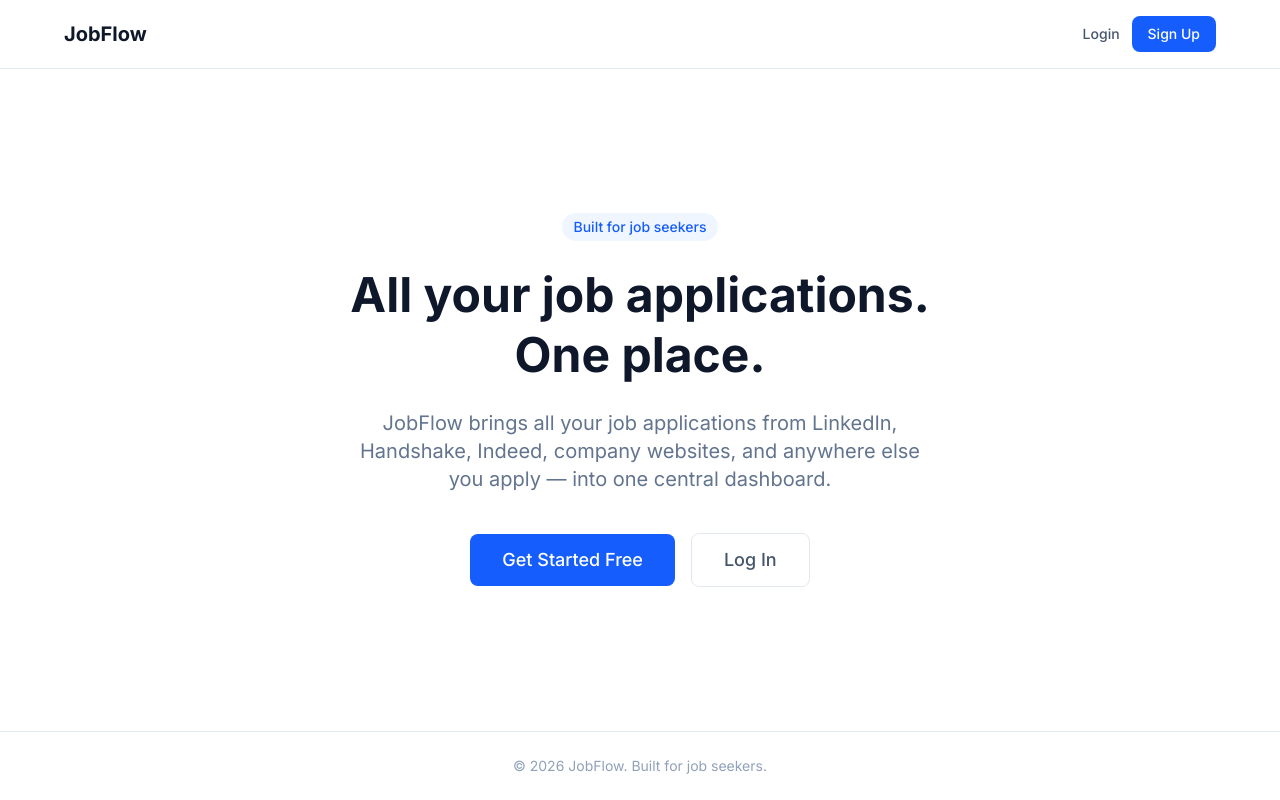
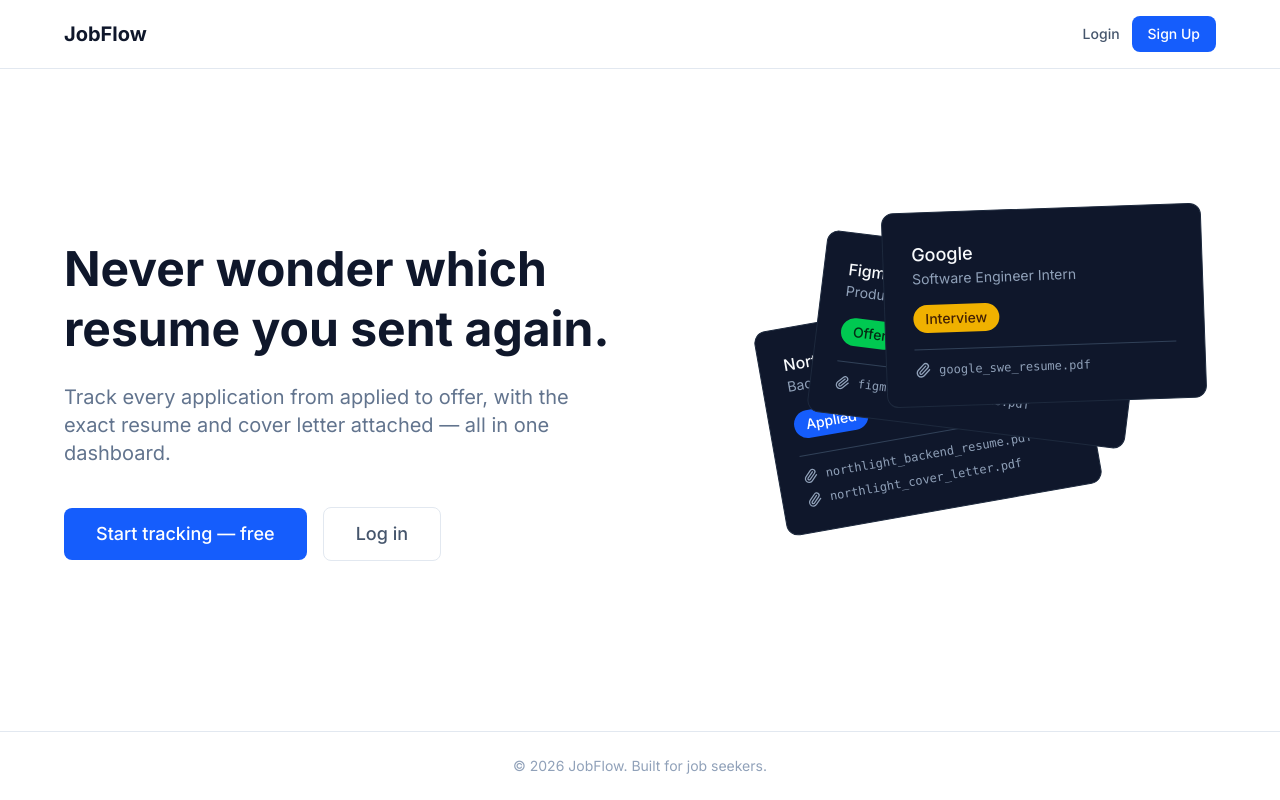
Before and after one commit to JaydenAkpalu/jobflow, a Next.js app: page / in a window 1280 px wide. Built offline with nearby package versions, Linux system fonts and the light colour scheme.

Commit message:
redesign hero page

```diff
--- a/app/(dashboard)/dashboard/page.js
+++ b/app/(dashboard)/dashboard/page.js
@@ -31,7 +31,7 @@
     // 5 most recent applications
 
     return (
-    <div className="p-6">
+    <div className="p-6 max-w-6xl mx-auto">
 
       {/* Loading state */}
       {loading && (
@@ -60,27 +60,27 @@
           {/* Status breakdown */}
           <div className="grid grid-cols-2 md:grid-cols-5 gap-3 mb-6">
 
-            <div className="bg-blue-50 border border-blue-100 rounded-xl p-4">
+            <div className="bg-blue-50 border border-blue-100 shadow-xl rounded-xl p-6">
               <p className="text-xs font-medium text-blue-600 uppercase tracking-wide mb-1">Applied</p>
               <p className="text-2xl font-bold text-blue-600">{stats.by_status.applied}</p>
             </div>
 
-            <div className="bg-yellow-50 border border-yellow-100 rounded-xl p-4">
+            <div className="bg-yellow-50 border border-yellow-100 shadow-xl rounded-xl p-6">
               <p className="text-xs font-medium text-yellow-600 uppercase tracking-wide mb-1">Interview</p>
               <p className="text-2xl font-bold text-yellow-600">{stats.by_status.interview}</p>
             </div>
 
-            <div className="bg-green-50 border border-green-100 rounded-xl p-4">
+            <div className="bg-green-50 border border-green-100 shadow-xl rounded-xl p-6">
               <p className="text-xs font-medium text-green-600 uppercase tracking-wide mb-1">Offer</p>
               <p className="text-2xl font-bold text-green-600">{stats.by_status.offer}</p>
             </div>
 
-            <div className="bg-red-50 border border-red-100 rounded-xl p-4">
+            <div className="bg-red-50 border border-red-100 shadow-xl rounded-xl p-6">
               <p className="text-xs font-medium text-red-600 uppercase tracking-wide mb-1">Rejected</p>
               <p className="text-2xl font-bold text-red-600">{stats.by_status.rejected}</p>
             </div>
 
-            <div className="bg-slate-100 border border-slate-200 rounded-xl p-4">
+            <div className="bg-slate-100 border border-slate-200 shadow-xl rounded-xl p-6">
               <p className="text-xs font-medium text-slate-500 uppercase tracking-wide mb-1">Ghosted</p>
               <p className="text-2xl font-bold text-slate-600">{stats.by_status.ghosted}</p>
             </div>
@@ -88,7 +88,7 @@
           </div>
 
           {/* Recent applications */}
-          <div className="bg-white border border-slate-200 rounded-xl p-6">
+          <div className="bg-white border border-slate-200 rounded-xl p-4">
             <div className="flex items-center justify-between mb-4">
               <h2 className="text-sm font-semibold text-slate-900">Recent Applications</h2>
               <Link href="/applications" className="text-sm text-blue-600 hover:text-blue-700 font-medium">
--- a/app/page.js
+++ b/app/page.js
@@ -1,4 +1,5 @@
 import Link from 'next/link'
+import { Paperclip } from 'lucide-react'
 
 export default function Home() {
   return (
@@ -26,31 +27,80 @@
       </nav>
 
       {/* Hero */}
-      <main className="flex-1 flex items-center justify-center px-6 py-24">
-        <div className="max-w-3xl mx-auto text-center">
-          <span className="inline-block text-sm font-medium text-blue-600 bg-blue-50 px-3 py-1 rounded-full mb-6">
-            Built for job seekers
-          </span>
+      <main className="flex-1 flex items-center px-6 py-24">
+        <div className="max-w-6xl mx-auto grid md:grid-cols-2 gap-12 items-center">
+
+          {/* Left column - text content */}
+          <div>
             <h1 className="text-5xl font-bold text-slate-900 leading-tight mb-6">
-            All your job applications.<br />
-            One place.
+              Never wonder which<br />
+              resume you sent again.
             </h1>
-          <p className="text-xl text-slate-500 mb-10 max-w-xl mx-auto">
-            JobFlow brings all your job applications from LinkedIn, Handshake, Indeed, company websites, and anywhere else you apply — into one central dashboard.
+            <p className="text-xl text-slate-500 mb-10">
+              Track every application from applied to offer, with the exact resume and cover letter attached — all in one dashboard.
             </p>
-          <div className="flex items-center justify-center gap-4">
+            <div className="flex items-center gap-4">
               <Link
                 href="/signup"
                 className="bg-blue-600 text-white px-8 py-3 rounded-lg font-medium hover:bg-blue-700 transition-colors text-lg"
               >
-              Get Started Free
+                Start tracking — free
               </Link>
               <Link
                 href="/login"
                 className="text-slate-600 px-8 py-3 rounded-lg font-medium hover:text-slate-900 transition-colors text-lg border border-slate-200 hover:border-slate-300"
               >
-              Log In
+                Log in
               </Link>
+            </div>
+          </div>
+
+          {/* Right column - stacked application cards */}
+          <div className="relative h-[26rem] max-w-2xl w-full justify-self-center md:justify-self-end group">
+
+            {/* Back card - Northlight */}
+            <div className="absolute top-28 right-32 w-80 bg-slate-900 border border-slate-800 rounded-xl p-6 -rotate-[10deg] ">
+              <p className="text-base font-medium text-slate-50">Northlight Systems</p>
+              <p className="text-sm text-slate-400 mb-4">Backend Eng Intern</p>
+              <span className="inline-block text-sm font-medium text-white bg-blue-600 px-3 py-1 rounded-full mb-4">
+                Applied
+              </span>
+              <div className="border-t border-slate-700 pt-3 flex items-center gap-2">
+                <Paperclip size={15} className="text-slate-400" />
+                <span className="text-xs text-slate-400 font-mono">northlight_backend_resume.pdf</span>
+              </div>
+              <div className="pt-2 flex items-center gap-2">
+                <Paperclip size={15} className="text-slate-400" />
+                <span className="text-xs text-slate-400 font-mono">northlight_cover_letter.pdf</span>
+              </div>
+            </div>
+
+            {/* Middle card - Figma */}
+            <div className="absolute top-14 right-20 w-80 bg-slate-900 border border-slate-800 rounded-xl p-6 rotate-[7deg] ">
+              <p className="text-base font-medium text-slate-50">Figma</p>
+              <p className="text-sm text-slate-400 mb-4">Product Eng Intern</p>
+              <span className="inline-block text-sm font-medium text-green-950 bg-green-500 px-3 py-1 rounded-full mb-4">
+                Offer
+              </span>
+              <div className="border-t border-slate-700 pt-3 flex items-center gap-2">
+                <Paperclip size={15} className="text-slate-400" />
+                <span className="text-xs text-slate-400 font-mono">figma_product_resume.pdf</span>
+              </div>
+            </div>
+
+            {/* Front card - Google */}
+            <div className="absolute top-4 right-3 w-80 bg-slate-900 border border-slate-800 rounded-xl p-7 -rotate-2">
+              <p className="text-lg font-medium text-slate-50">Google</p>
+              <p className="text-sm text-slate-400 mb-4">Software Engineer Intern</p>
+              <span className="inline-block text-sm font-medium text-yellow-950 bg-yellow-500 px-3 py-1 rounded-full mb-4">
+                Interview
+              </span>
+              <div className="border-t border-slate-700 pt-3 flex items-center gap-2">
+                <Paperclip size={16} className="text-slate-400" />
+                <span className="text-xs text-slate-400 font-mono">google_swe_resume.pdf</span>
+              </div>
+            </div>
+
           </div>
         </div>
       </main>
--- a/package.json
+++ b/package.json
@@ -11,6 +11,7 @@
   "dependencies": {
     "@supabase/ssr": "^0.12.0",
     "@supabase/supabase-js": "^2.108.2",
+    "lucide-react": "^1.26.0",
     "next": "16.2.9",
     "react": "19.2.4",
     "react-dom": "19.2.4"
```
Also changed, not shown: 1 other file (tests, documents, lock files or other folders). Lines whose indentation alone changed are shown as unchanged.
